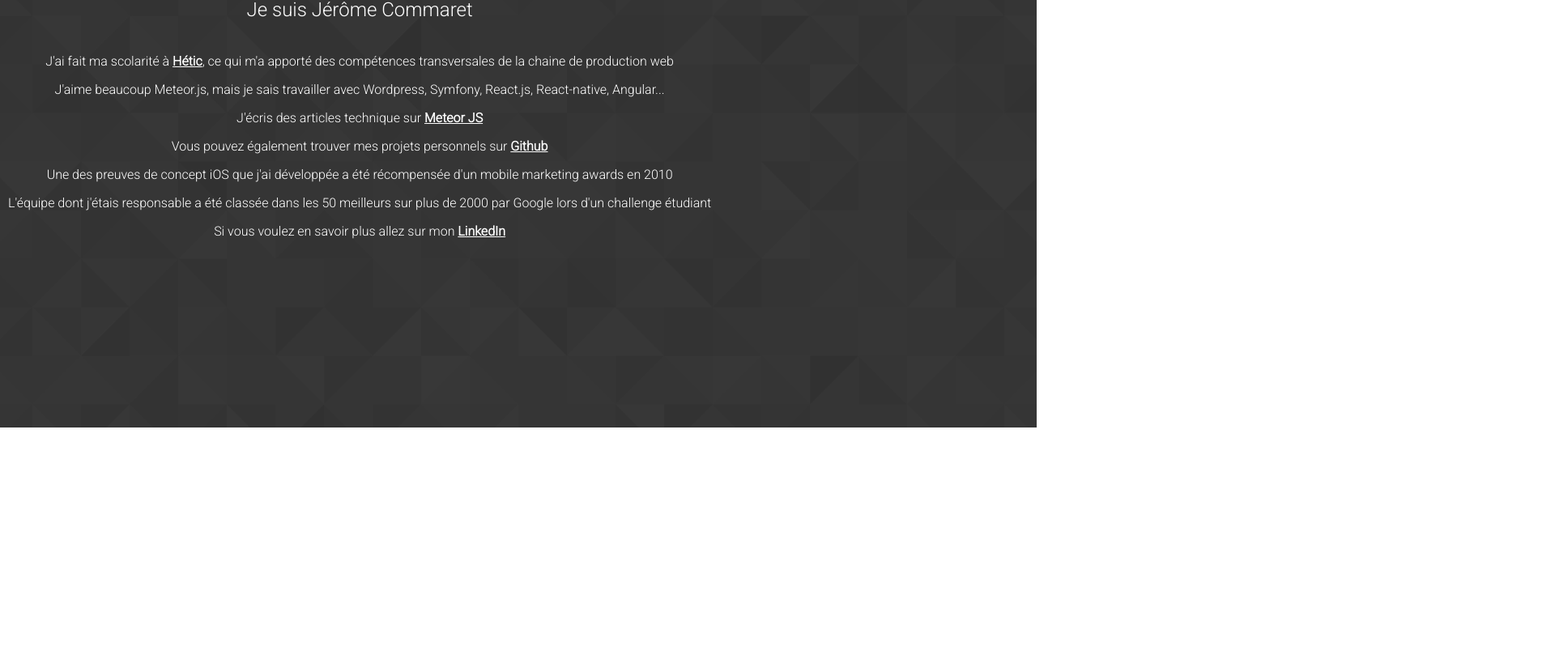
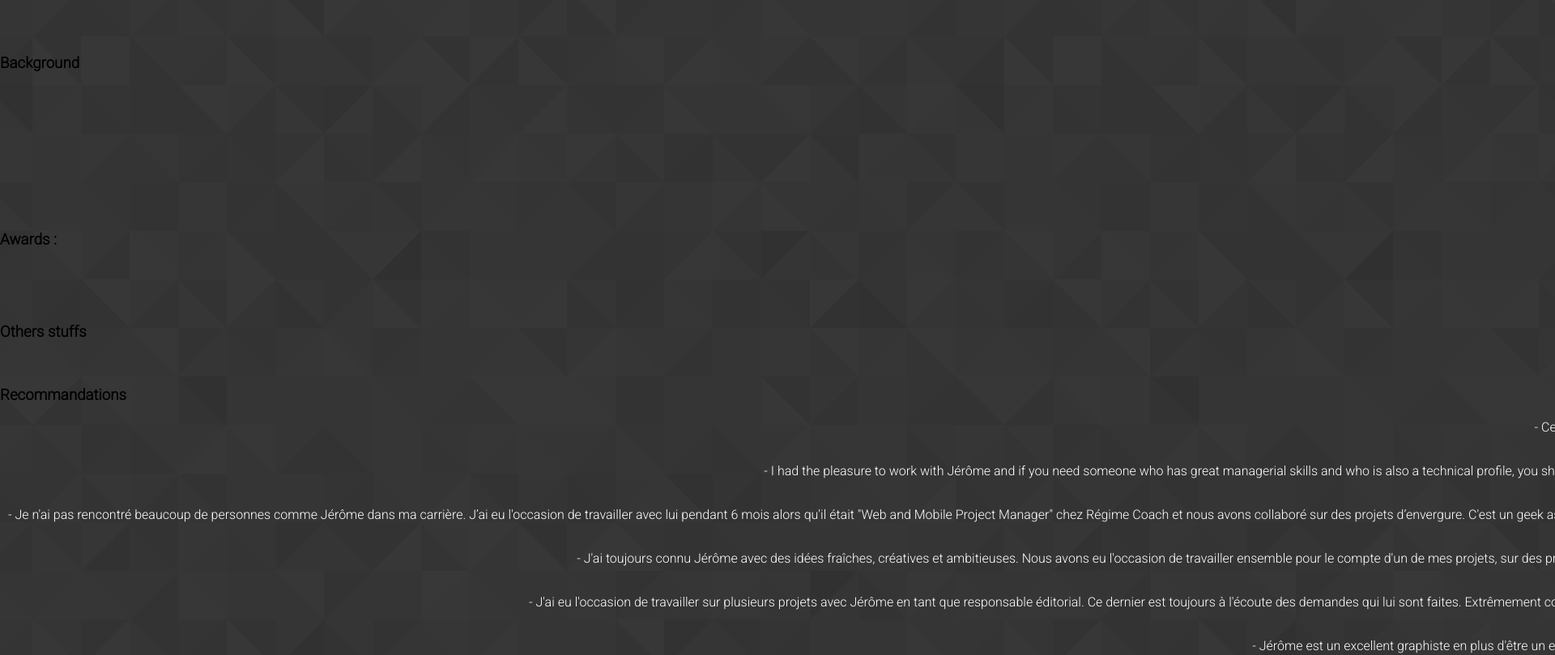
Before and after one commit to jcommaret/cv, a React (Create React App) app: page / in a window 1280 px wide. Shown: the part 272-1081 px from the top of the page at 81% size, 1920 px wide, since content can reach past the window. Before the commit the page ends 800 px from the top, so only its background shows below. Built offline with nearby package versions, Linux system fonts and the light colour scheme.

Commit message:
Added Experience

```diff
--- a/src/App.js
+++ b/src/App.js
@@ -5,16 +5,41 @@ import './App.scss';
 function App() {
   return (
     <div className="App">
-      <div class="pane">
-        <img src={logo} className="rounded" alt="logo" />
-        <h2>Je suis Jérôme Commaret</h2>
-        <p>J'ai fait ma scolarité à <a href="http://www.hetic.net">Hétic</a>, ce qui m'a apporté des compétences transversales de la chaine de production web</p>
-        <p>J'aime beaucoup Meteor.js, mais je sais travailler avec Wordpress, Symfony, React.js, React-native, Angular...</p>
-        <p>J'écris des articles technique sur <a href="https://medium.com/meteor-in-french">Meteor JS</a></p>
-        <p>Vous pouvez également trouver mes projets personnels sur <a href="https://github.com/jcommaret">Github</a></p>
-        <p>Une des preuves de concept iOS que j'ai développée a été récompensée d'un mobile marketing awards en 2010</p>
-        <p>L'équipe dont j'étais responsable a été classée dans les 50 meilleurs sur plus de 2000 par Google lors d'un challenge étudiant</p>
-        <p>Si vous voulez en savoir plus allez sur mon <a href="https://fr.linkedin.com/in/jcommaret">LinkedIn</a></p>
+      <div className="pane">
+        <div className="block identity">
+          <img src={logo} className="rounded" alt="logo" />
+          <p>Jérôme Commaret</p>
+          <p>Fullstack Developer</p>
+        </div>
+
+        <div className="block">
+          <h3>Background</h3>
+          <p>🎓 : 2010 <b>-</b><a href="http://www.hetic.net">Hétic</a>- MSC - Master : Information Technology Management and Engineering</p>
+          <p>📚 : 2021 (will have certificate)<b>-</b> <a href="https://www.edx.org">Harvard - Technology Entrepreneurship: Lab to Market</a></p>
+          <p>📚 : 2021 (will have certificate)<b>-</b> <a href="https://www.edx.org">Georgia Tech - Innovation Leadership</a></p>
+          <p>⚙️ : Tech Agnostic, with a special interest in <b>-</b> Meteor, able to work with Wordpress, Symfony, React.js, React-native, Angular</p>
+          <p>📝 : Blogging about meteor since 2016 (in French)<a href="https://medium.com/meteor-in-french"></a></p>
+        </div>
+
+        <div className="block">
+          <h3>Awards :</h3>
+          <p>🏆 : Behind a proof of concept who led to a Mobile Marketing Awards for GDF Suez - 2010 </p>
+          <p>🏆 : Google Online Marketing Challenge 2010 - Top 50 over 2000 Campaign</p>
+        </div>
+
+        <div className="block">
+          <h3>Others stuffs</h3>
+          <p>🦁 : LinkedIn Open Networker - 4k+ : <a href="https://fr.linkedin.com/in/jcommaret">LinkedIn</a></p>
+          <h3>Recommandations</h3>
+          <p><quote>- Ce fut un plaisir de travailler avec Jerome dans le cadre de la plateforme Preditt. Ses compétences et son écoute ont permis d'atteindre nos objectifs ! <br/> Julien - CEO Preditt</quote></p>
+          <p><quote>- I had the pleasure to work with Jérôme and if you need someone who has great managerial skills and who is also a technical profile, you should definitely hire him. His knowledge of the production chain makes him great at doing what he does. He is a person who can adapt and learn quickly, and his mobile / e-commerce and localisation skills, makes him a valuable person in every teams, to build really great digital product. <br/> Rhose - Product Owner - The Coca Cola Company</quote></p>
+          <p><quote>- Je n'ai pas rencontré beaucoup de personnes comme Jérôme dans ma carrière. J’ai eu l'occasion de travailler avec lui pendant 6 mois alors qu'il était "Web and Mobile Project Manager" chez Régime Coach et nous avons collaboré sur des projets d’envergure. C'est un geek assumé, qui paradoxalement a su faire preuve d'une grande pédagogie et de proximité avec les équipes métiers. Très au fait de l'écosystème dans lequel il a développé ses domaines de compétences, Jérôme est un expert en gestion de projets digitaux tant sur le plan technique que stratégique. Il est également capable d'une grande adaptabilité qui peut se révéler un véritable atout pour toute entreprise qui l'emploierait.<br/>Nathalie Davis - Directrice Europe des Services de Coaching - Groupe Dukan</quote></p>
+          <p><quote>- J'ai toujours connu Jérôme avec des idées fraîches, créatives et ambitieuses. Nous avons eu l'occasion de travailler ensemble pour le compte d'un de mes projets, sur des problématiques techniques et marketing pointues. Faire l'expérience de ses talents et expertises n'a pas été une surprise, Jérôme est quelqu'un de vraiment très très fiable et passionné par son métier. C'est le genre de personne qui pousse les autres vers le haut et qui le fait avec beaucoup de sentiments et de modestie.<br/> Camille - CEO - Galopeo</quote></p>
+          <p><quote>- J'ai eu l'occasion de travailler sur plusieurs projets avec Jérôme en tant que responsable éditorial. Ce dernier est toujours à l'écoute des demandes qui lui sont faites. Extrêmement compétent dans son domaine, il sait être pédagogue quand il le faut. Il sait prioriser et travaille toujours avec beaucoup de sérieux et d'enthousiasme. Ses connaissances des nouvelles technologies et des nouveaux media font de lui un élément indispensable pour une entreprise. Il sait relever les challenges qui lui sont proposés.<br/> Sonya - Freelance - Consultante en communication et Marketing</quote></p>
+          <p><quote>- Jérôme est un excellent graphiste en plus d'être un expert en marketing et référencement web. Il a toujours de bons conseils et de bonnes idées. De plus, il est toujours de souriant quel que soit le temps. C'est toujours plaisant de travailler à ces côtés ! <br/> Julien - Developpeur Web - Media Factory</quote></p>
+
+        </div>
+
       </div>
     </div>
   );
```
